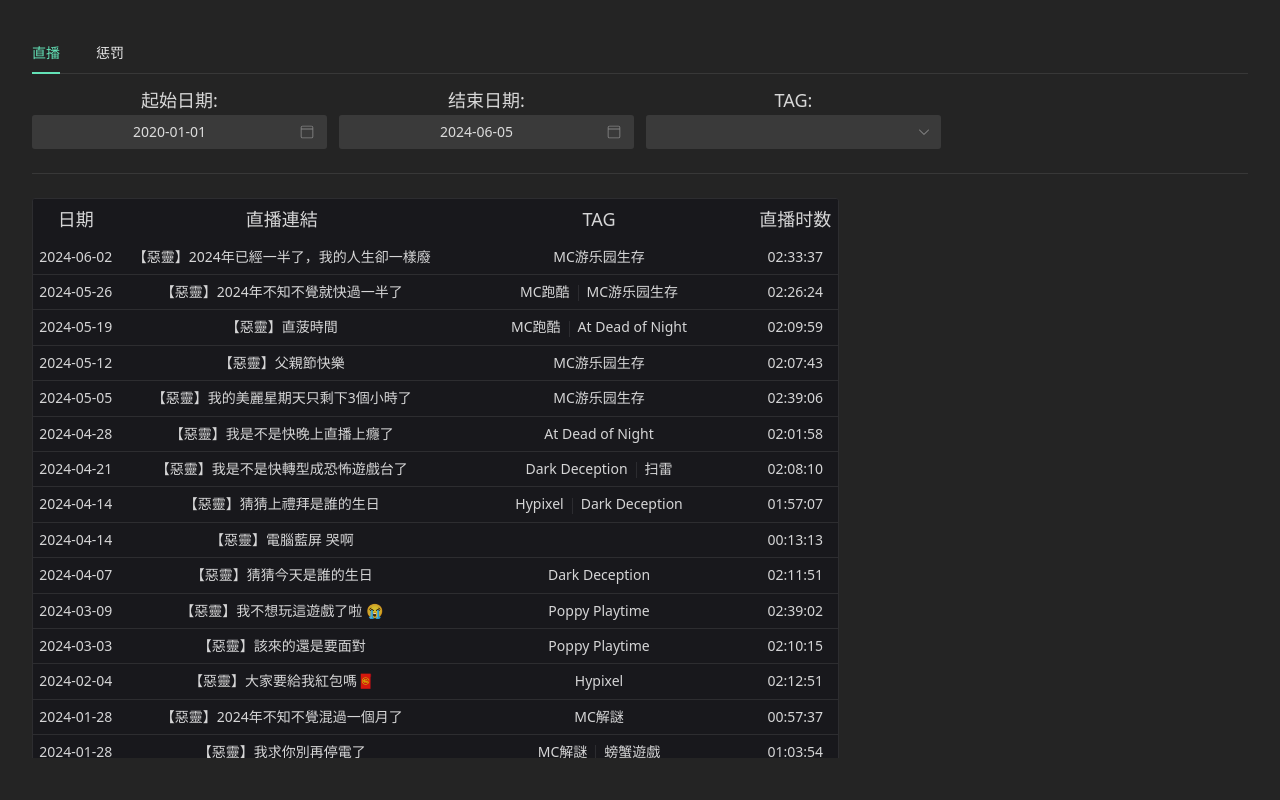
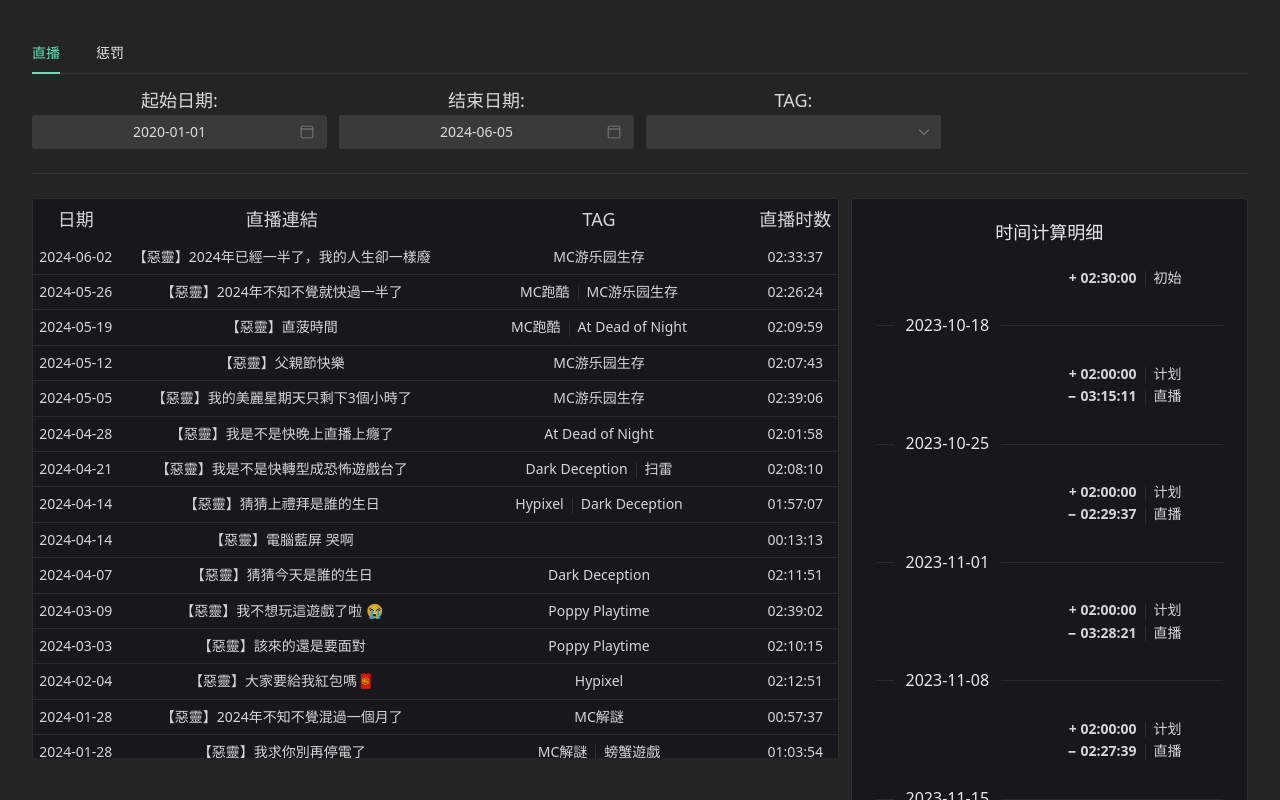
Before and after one commit to champsing/mercuryland, a Vue app: page / in a window 1280 px wide. Shown: the top 800 px of the page. Built offline with nearby package versions, Linux system fonts and the light colour scheme.

Commit message:
initial draft for time compute

```diff
--- /dev/null
+++ b/src/assets/schedule.json
@@ -0,0 +1,11 @@
+{
+    "initial": "02:30:00",
+    "schedule": [
+        {
+            "date": "2023-10-18",
+            "duration": "02:00:00"
+        }
+    ],
+    "override": [
+    ]
+}
--- a/src/components/Penalty.vue
+++ b/src/components/Penalty.vue
@@ -222,7 +222,7 @@
     return penaltyStatus.filter((x) => x.name == status)[0];
 }
 
-function vodLinkOfDate(date: string): Array<string> {
+function vodLinkOfDate(date: string): string[] {
     return vodData.filter((x) => x.date == date).map((x) => x.link)
 }
 </script>
--- a/src/components/Vod.vue
+++ b/src/components/Vod.vue
@@ -9,9 +9,16 @@
     NTable,
     NSpace,
     NDivider,
+    NCard,
 } from "naive-ui";
-import { truncateText, openLink } from "../composables/utils.ts";
+import {
+    truncateText,
+    openLink,
+    parseHMS,
+    formatHMS,
+} from "../composables/utils.ts";
 import vodLinkData from "../assets/vod.json";
+import vodSchedule from "../assets/schedule.json";
 
 let filterBegTs = defineModel("filterBegTs", {
     default: 1577836800000,
@@ -57,9 +64,19 @@
 let filteredData = defineModel("filteredData", {
     default: filterVodData(0, Date.now(), ""),
 });
+
+let vodTimeData = computeVodTime();
 </script>
 
 <script lang="ts">
+class VodTimeEntry {
+    date: string;
+    offset: number;
+    previous: number;
+    reason: string;
+    divider: boolean;
+}
+
 function filterVodData(
     begTs: number,
     endTs: number,
@@ -74,10 +91,77 @@
         .filter((v) => tag == "" || v.tags.includes(tag))
         .sort((lhs, rhs) => rhs.date.localeCompare(lhs.date));
 }
+
+function computeVodTime(): VodTimeEntry[] {
+    let re: VodTimeEntry[] = [];
+
+    let sch = vodSchedule.schedule;
+    let ove = vodSchedule.override;
+
+    let s = 0;
+    let o = 0;
+    let v = 0;
+
+    let now = new Date(Date.now());
+    let date: Date = new Date(
+        Math.min(
+            (sch.length == 0 ? now : new Date(sch[0].date)).getTime(),
+            (ove.length == 0 ? now : new Date(ove[0].date)).getTime()
+        )
+    );
+    let vod = vodLinkData.filter(
+        (x) => x.date > date.toISOString().slice(0, 10)
+    );
+
+    let previous = parseHMS(vodSchedule.initial);
+
+    while (date < now) {
+        if (
+            s + 1 < sch.length &&
+            sch[s + 1].date >= date.toISOString().slice(0, 10)
+        ) {
+            s = s + 1;
+        }
+        re.push({
+            date: date.toISOString().slice(0, 10),
+            offset: parseHMS(sch[s].duration),
+            previous: previous,
+            reason: "计划",
+            divider: true,
+        });
+        previous = previous + re[re.length - 1].offset;
+
+        date.setDate(date.getDate() + 7);
+
+        // while (o + 1 < ove.length && )
+
+        while (v < vod.length && new Date(vod[v].date) < date) {
+            re.push({
+                date: vod[v].date,
+                offset: -parseHMS(vod[v].duration),
+                previous: previous,
+                reason: "直播",
+                divider: false,
+            });
+            previous = previous + re[re.length - 1].offset;
+
+            v = v + 1;
+        }
+    }
+    return re;
+}
+
+function displayTimeOffset(seconds: number): string {
+    if (seconds > 0) {
+        return "+ " + formatHMS(seconds);
+    } else {
+        return "− " + formatHMS(-seconds);
+    }
+}
 </script>
 
 <template>
-    <n-grid x-gap="12" :cols="4" class="main">
+    <n-grid x-gap="12" :cols="4" class="container">
         <n-gi>
             <label style="font-size: 18px">起始日期:</label>
             <n-date-picker type="date" v-model:value="filterBegTs" />
@@ -99,8 +183,8 @@
     </n-grid>
 
     <n-divider />
-    <n-grid x-gap="12" :cols="3" class="main">
-        <n-gi class="detail" :span="2">
+    <n-grid x-gap="12" :cols="3" class="container">
+        <n-gi class="vod-table" :span="2">
             <n-table :bordered="true" size="small" style="text-align: center">
                 <thead>
                     <tr>
@@ -148,16 +232,55 @@
                 </tbody>
             </n-table>
         </n-gi>
+        <n-gi>
+            <n-card title="时间计算明细">
+                <div :style="{ 'text-align': 'right' }">
+                    <div
+                        class="vod-time-text"
+                        :style="{ 'text-align': 'right' }"
+                    >
+                        {{ displayTimeOffset(vodTimeData[0].previous) }}
+                    </div>
+                    <n-divider vertical />
+                    <div
+                        class="vod-time-text"
+                        :style="{ width: '20%', 'text-align': 'left' }"
+                    >
+                        初始
+                    </div>
+                </div>
+                <template v-for="item in vodTimeData">
+                    <n-divider v-if="item.divider" title-placement="left">
+                        {{ item.date }}</n-divider
+                    >
+                    <div :style="{ 'text-align': 'right' }">
+                        <div
+                            class="vod-time-text"
+                            :style="{ 'text-align': 'right' }"
+                        >
+                            {{ displayTimeOffset(item.offset) }}
+                        </div>
+                        <n-divider vertical />
+                        <div
+                            class="vod-time-text"
+                            :style="{ width: '20%', 'text-align': 'left' }"
+                        >
+                            {{ item.reason }}
+                        </div>
+                    </div>
+                </template>
+            </n-card>
+        </n-gi>
     </n-grid>
 </template>
 
 <style scoped>
-.main {
+.container {
     display: block;
     width: 90vw;
 }
 
-.detail {
+.vod-table {
     height: 70vh;
     width: 100%;
     padding: 0 0 0 0;
@@ -165,10 +288,8 @@
     overflow-y: scroll;
 }
 
-.pie {
-    height: 100%;
-    width: 100%;
-    padding: 0 0 0 0;
-    margin: 0 0 0 0;
+.vod-time-text {
+    display: inline-block;
+    font-weight: bold;
 }
 </style>
--- a/src/composables/utils.ts
+++ b/src/composables/utils.ts
@@ -16,8 +16,22 @@
     }
 }
 
-// export function openDate(date: string) {
-//     //switch tab
-//     filterData.begTs = date;
-//     filterData.endTs = date;
-// }
+// parse HH:MM:SS format into seconds
+export function parseHMS(hms: string): number {
+    let [s = 0, m = 0, h = 0] = hms.split(":").reverse();
+    return +h * 3600 + +m * 60 + +s;
+}
+
+export function formatHMS(seconds: number) {
+    let s = seconds % 60;
+    let m = Math.floor(seconds / 60) % 60;
+    let h = Math.floor(seconds / 3600);
+
+    return (
+        h.toString().padStart(2, "0") +
+        ":" +
+        m.toString().padStart(2, "0") +
+        ":" +
+        s.toString().padStart(2, "0")
+    );
+}
```
